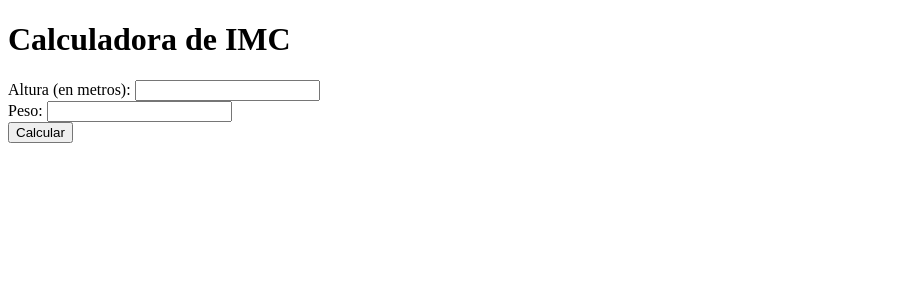
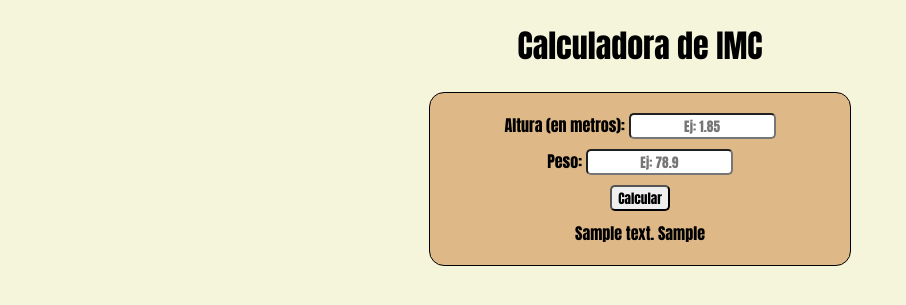
Before and after one commit to alvaromartinsalazar/IAW, a Flask app: template Flask/Ejercicio_IMC/templates/index.html in a window 1280 px wide. Shown: the top 305 px of the page, without its empty margins (0-906 px from the left). Run offline with Flask 3, Linux system fonts and the light colour scheme; the template is opened without the code that fills it: most values are stand-ins (such as "Sample title", 1, 10 or a date in 2020).

Commit message:
calculadora imc

```diff
--- a/Flask/Ejercicio_IMC/app.py
+++ b/Flask/Ejercicio_IMC/app.py
@@ -3,13 +3,11 @@ from flask import Flask, render_template, request
 app = Flask(__name__)
 
 def calcular_imc(altura, peso):
-    try:
-        altura = float(altura)
-        peso = float(peso)
-        imc = peso / (altura ** 2)
-        return imc
-    except ValueError:
-        return None
+    altura = float(altura)
+    peso = float(peso)
+    imc = peso / (altura ** 2)
+    return imc
+
 
 def clasificar_imc(imc):
     if imc is None:
@@ -25,12 +23,18 @@ def clasificar_imc(imc):
 
 @app.route('/', methods=['GET', 'POST'])
 def index():
-    if request.method == 'POST':
-        altura = request.form['altura']
-        peso = request.form['peso']
-        imc = calcular_imc(altura, peso)
-        clasificacion = clasificar_imc(imc)
-        return render_template('resultado.html', imc=imc, clasificacion=clasificacion)
-    return render_template('index.html')
+    try:
+        if request.method == 'POST':
+            altura = request.form['altura']
+            peso = request.form['peso']
+            imc = round(calcular_imc(altura, peso),2)
+            clasificacion = clasificar_imc(imc)
+            return render_template('resultado.html', imc=imc, clasificacion=clasificacion)
+        return render_template('index.html')
+    except ValueError:
+        return render_template('index.html', texto = "Introduce solo numeros")
+    except ZeroDivisionError:
+        return render_template('index.html', div0 = "No se puede dividir entre cero, introduce dos nuevos valores")
+
 
 app.run()
--- /dev/null
+++ b/Flask/Ejercicio_IMC/static/css/styles.css
@@ -0,0 +1,33 @@
+html{
+    background-color: beige;
+    justify-content: center;
+    align-items: center;
+}
+
+*{
+    text-align: center;
+    font-family: Impact, Haettenschweiler, 'Arial Narrow Bold', sans-serif;
+}
+
+form{
+    background-color: burlywood;
+    width: 30%;
+    padding: 20px;
+    border-radius: 15px;
+    align-items: center;
+    margin: auto;
+    border: 1px solid black;
+}
+
+form input{
+    border-radius: 5px;
+    margin-bottom: 10px;
+}
+
+form input:last-of-type{
+    cursor: pointer;
+}
+
+form input:last-of-type:hover{
+    background-color: beige;
+}
--- a/Flask/Ejercicio_IMC/templates/index.html
+++ b/Flask/Ejercicio_IMC/templates/index.html
@@ -4,18 +4,23 @@
     <meta charset="UTF-8">
     <meta http-equiv="X-UA-Compatible" content="IE=edge">
     <meta name="viewport" content="width=device-width, initial-scale=1.0">
+    <link rel="stylesheet" href="/estilos/styles.css">
+    <link rel="stylesheet" href="{{url_for('static', filename='css/styles.css')}}">
     <title>Calculadora de IMC</title>
 </head>
 <body>
     <h1>Calculadora de IMC</h1>
     <form method="post">
         <label for="altura">Altura (en metros): </label>
-        <input type="text" name="altura" required>
+        <input type="text" name="altura" placeholder="Ej: 1.85" required>
         <br>
         <label for="peso">Peso: </label>
-        <input type="text" name="peso" required>
+        <input type="text" name="peso" placeholder="Ej: 78.9" required>
         <br>
         <input type="submit" value="Calcular">
+        <br>
+        {{texto}}
+        {{div0}}
     </form>
 </body>
 </html>
--- a/Flask/Ejercicio_IMC/templates/resultado.html
+++ b/Flask/Ejercicio_IMC/templates/resultado.html
@@ -4,12 +4,13 @@
     <meta charset="UTF-8">
     <meta http-equiv="X-UA-Compatible" content="IE=edge">
     <meta name="viewport" content="width=device-width, initial-scale=1.0">
+    <link rel="stylesheet" href="{{url_for('static', filename='css/styles_r.css')}}">
     <title>Resultado del IMC</title>
 </head>
 <body>
     <h1>Resultado del IMC</h1>
     <p>IMC: {{ imc }}</p>
     <p>Clasificación: {{ clasificacion }}</p>
-    <a href="/">Volver a calcular</a>
+    <a href="/"><button>Volver a calcular</button></a>
 </body>
 </html>
```
Also changed, not shown: Flask/Ejercicio_IMC/static/css/styles_r.css (added, +17 -0 lines), Flask/index.html (+8 -12 lines).
